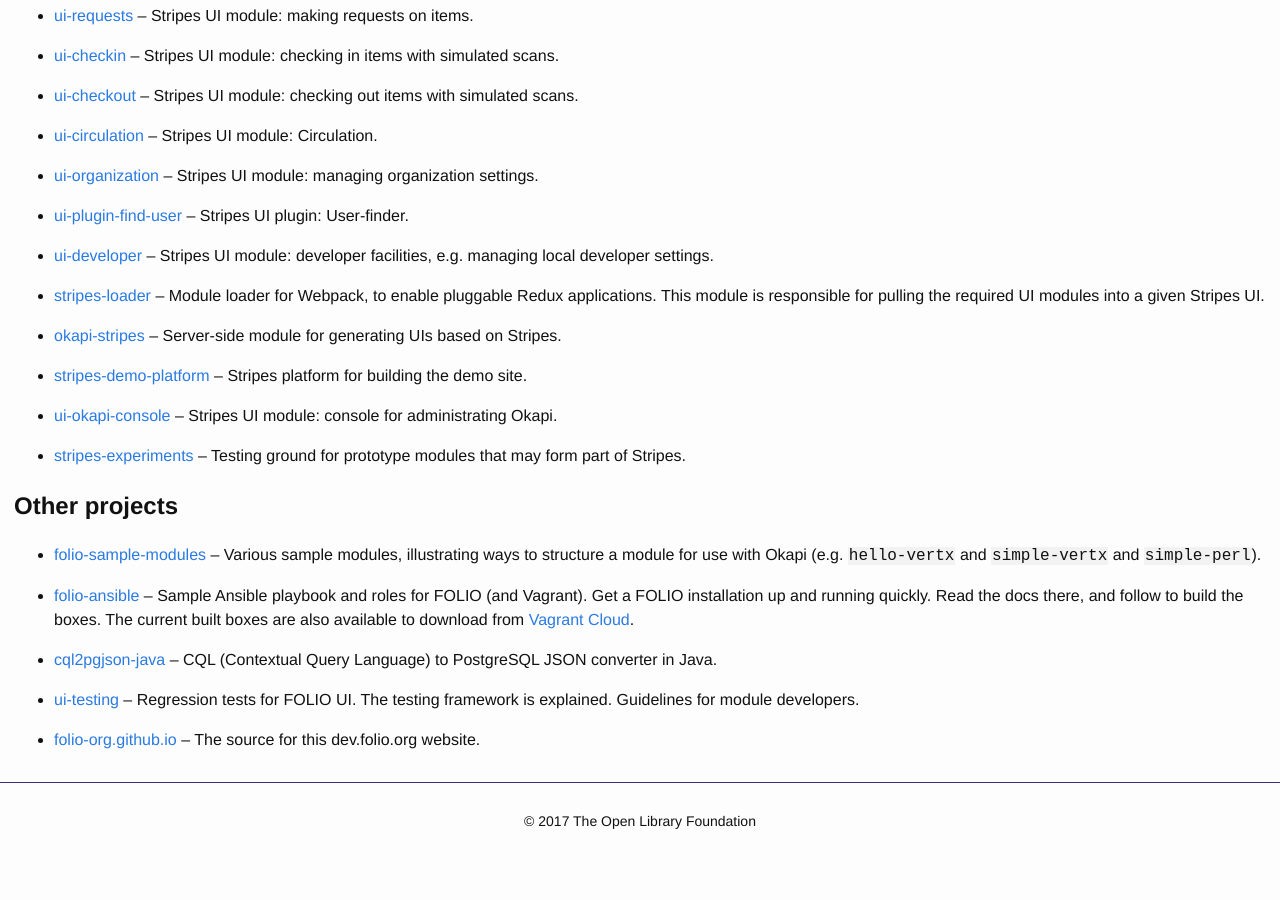
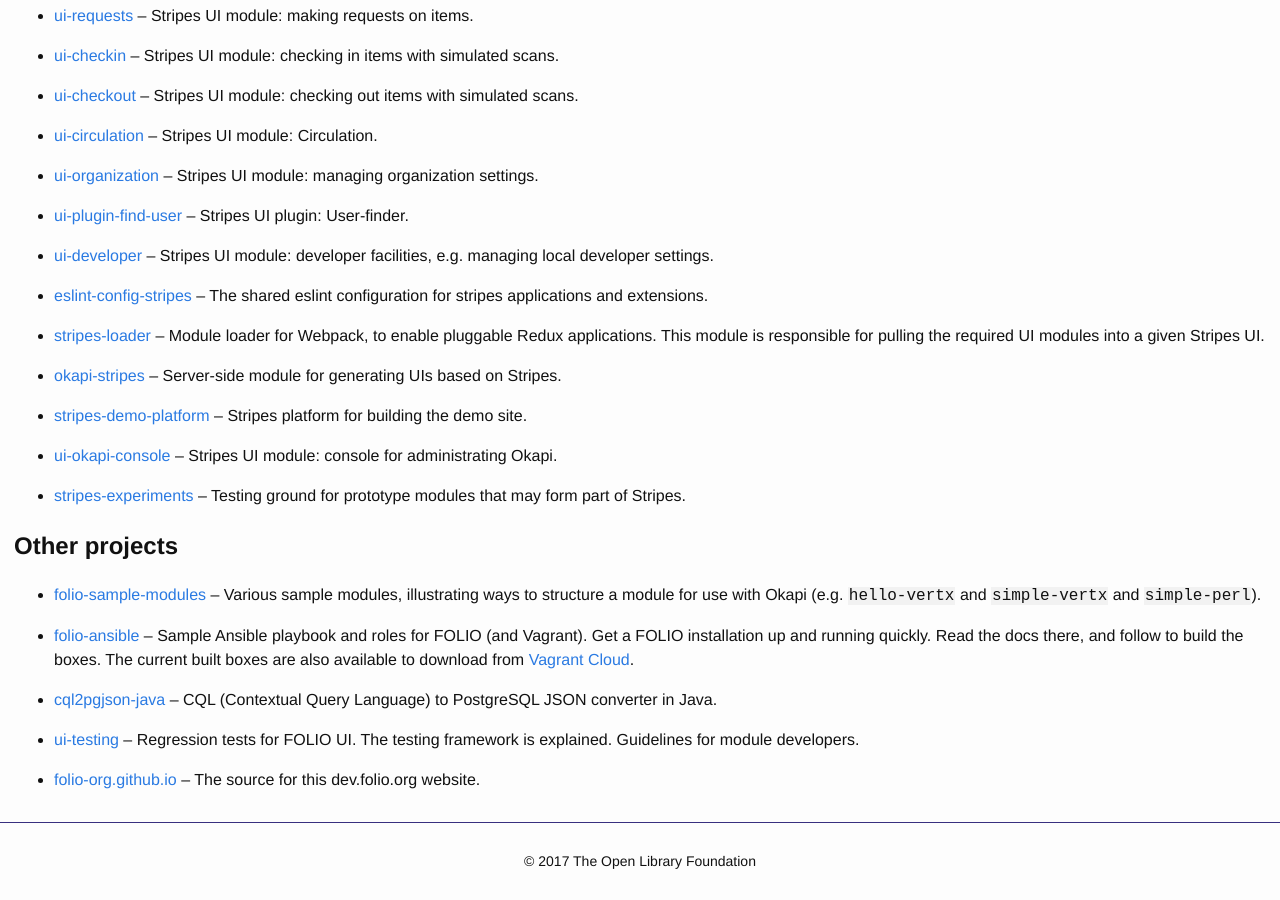
Before and after one commit to folio-org/folio-org.github.io, a Jekyll site: the page built from source-code/index.md, in a window 1280 px wide and 900 px high, scrolled down 2179 px. Built offline with Jekyll 4.4.1, drawn with Linux system fonts in a browser that asks for light colours; nearby versions of some CDN libraries; before the commit the page ends 3039 px from its top, so only the background shows below that.

Commit message:
Add repo eslint-config-stripes FOLIO-359

```diff
--- a/source-code/index.md
+++ b/source-code/index.md
@@ -197,6 +197,9 @@
   -- Stripes UI module: developer facilities,
   e.g. managing local developer settings.
 
+- [eslint-config-stripes](https://github.com/folio-org/eslint-config-stripes)
+  -- The shared eslint configuration for stripes applications and extensions.
+
 - [stripes-loader](https://github.com/folio-org/stripes-loader)
   -- Module loader for Webpack, to enable pluggable Redux applications.
   This module is responsible for pulling the required UI modules
```
